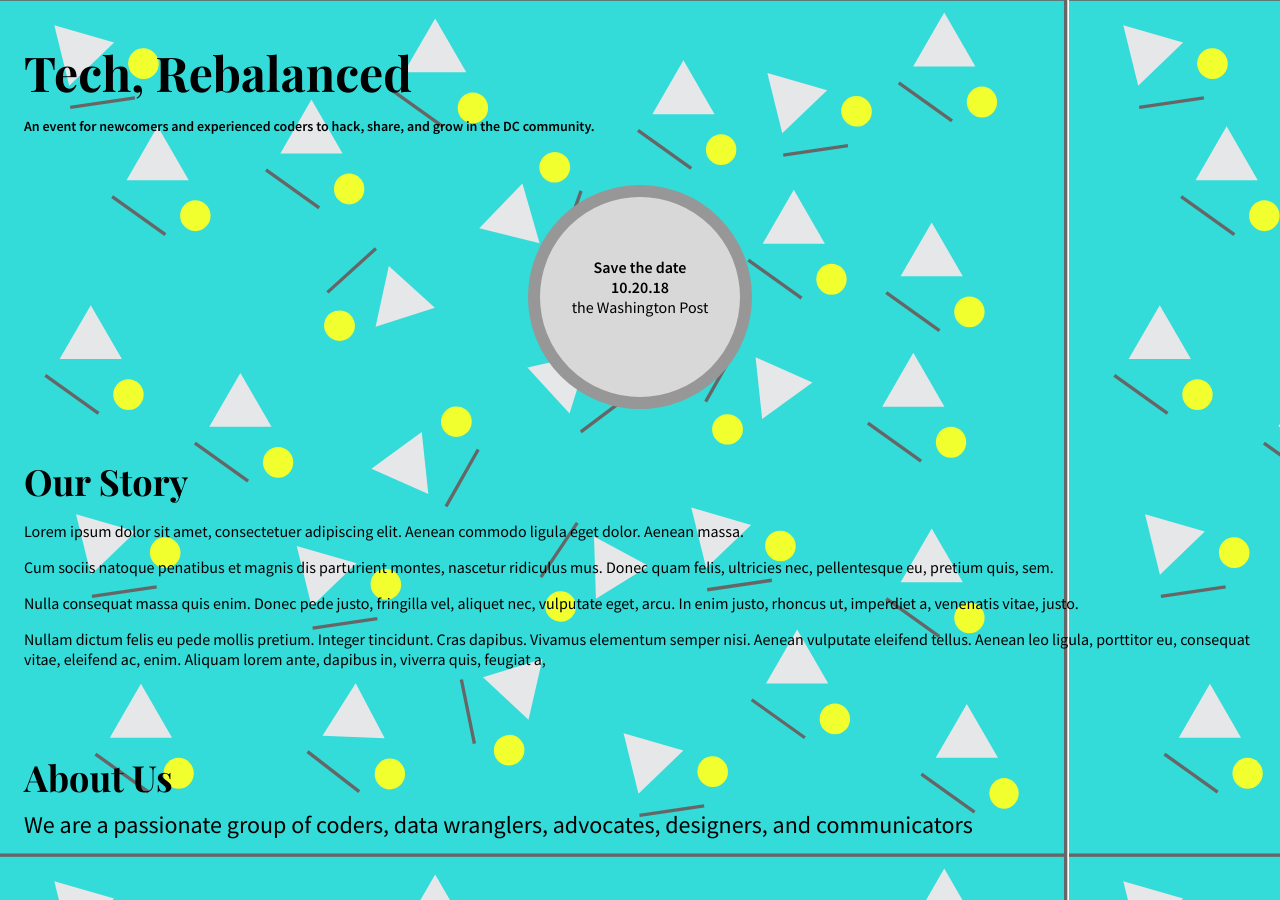
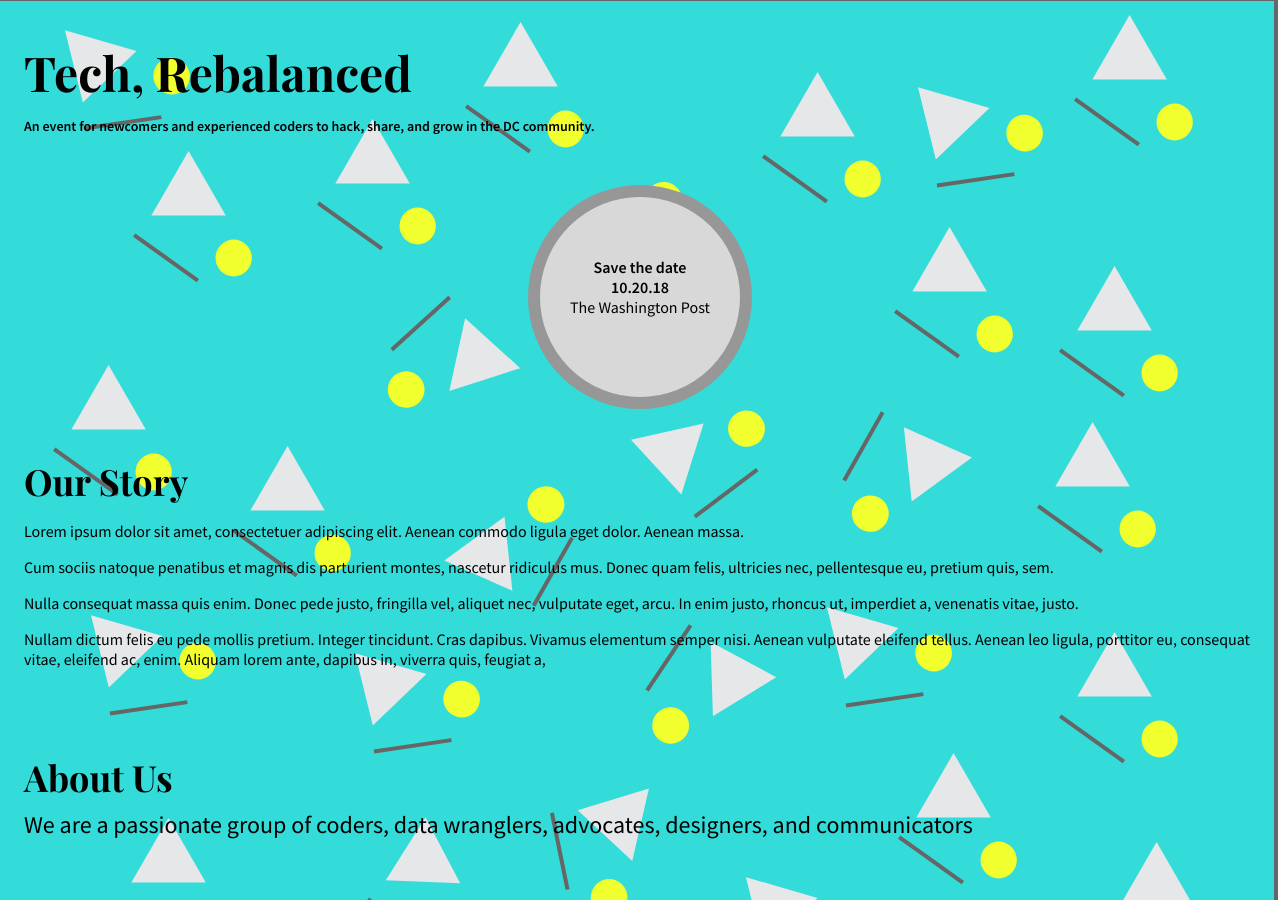
Before and after one commit to TechLadyHackathon/Tech-Rebalanced, a Jekyll site: the page built from index.html, in a window 1280 px wide. Built offline with Jekyll 4.4.1, drawn with Linux system fonts in a browser that asks for light colours.

Commit message:
background image resize, start adding in bios

```diff
--- a/_includes/bio.html
+++ b/_includes/bio.html
@@ -1,3 +1,11 @@
 <h1 class="c-bio__about"> About Us </h1>
 
 <div class="c-bio__description"> We are a passionate group of coders, data wranglers, advocates, designers, and communicators </div>
+
+{% for image in site.static_files %}
+    {% if image.path contains 'images' %}
+      <div class="c-bio__headshot">
+        <img class="c-bio__headshot--img" src="{{ site.baseurl }}{{ image.path }}" alt="image" />
+      </div>
+    {% endif %}
+{% endfor %}
--- a/_includes/landing.html
+++ b/_includes/landing.html
@@ -6,6 +6,6 @@
   <div class="c-landing__save-text">
     <div class="c-landing__bold"> Save the date </div>
     <div class="c-landing__bold"> 10.20.18 </div>
-    <div> the Washington Post </div>
+    <div> The Washington Post </div>
   </div>
 </div>
--- a/assets/scss/_base.scss
+++ b/assets/scss/_base.scss
@@ -2,4 +2,5 @@
 
 body {
   background-image: url('../svg/wallpaper.svg');
+  background-size: cover;
 }
--- a/assets/scss/_bio.scss
+++ b/assets/scss/_bio.scss
@@ -8,3 +8,13 @@
   font-family: $font-sourcesans;
   font-size: $size-24;
 }
+
+.c-bio__headshot {
+  margin-bottom: $space-8;
+}
+
+.c-bio__headshot--img {
+  margin: $space-8 auto;
+  text-align:center;
+  width: 300px;
+}
```
Also changed, not shown: 4 other files.
